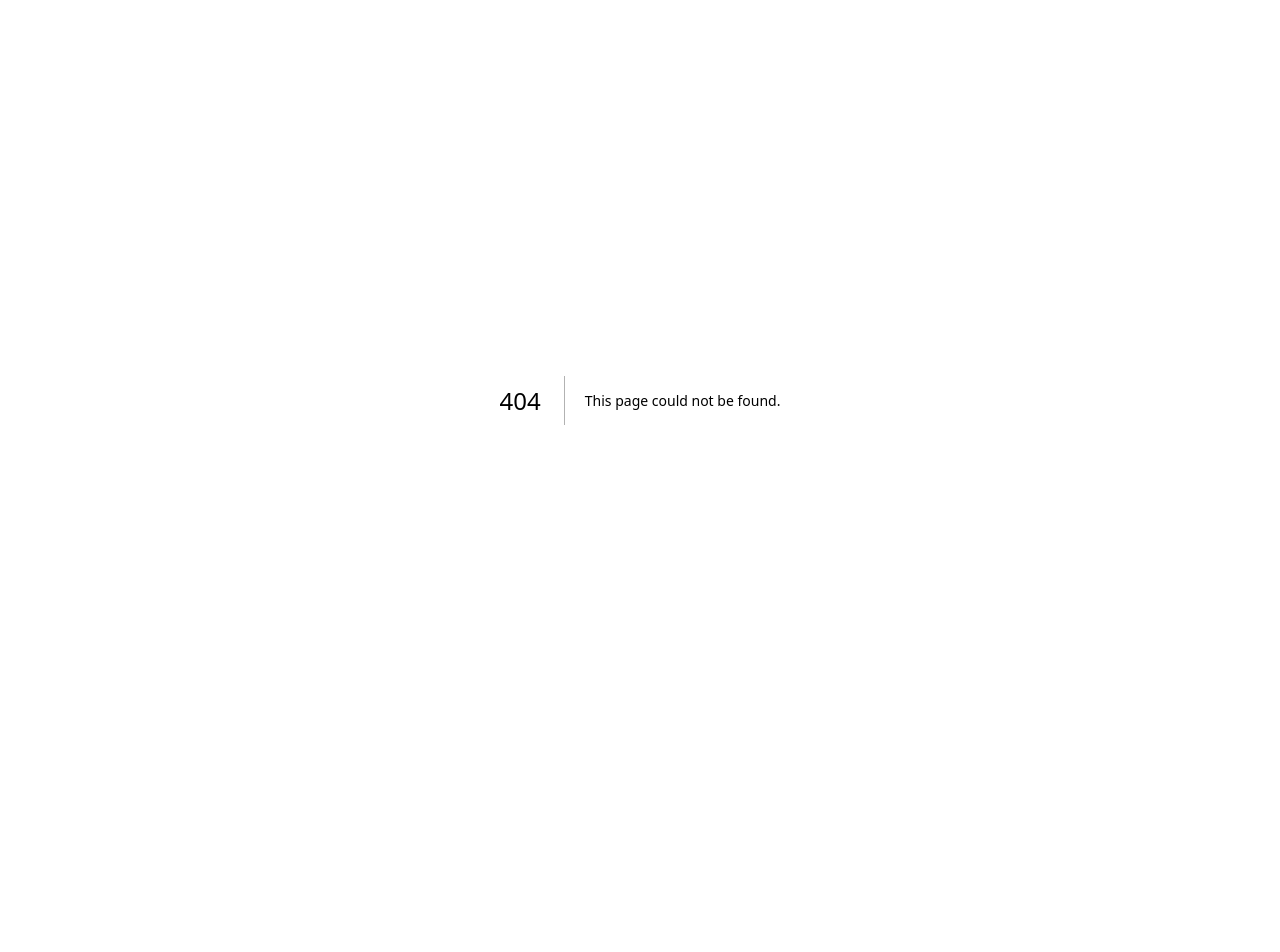
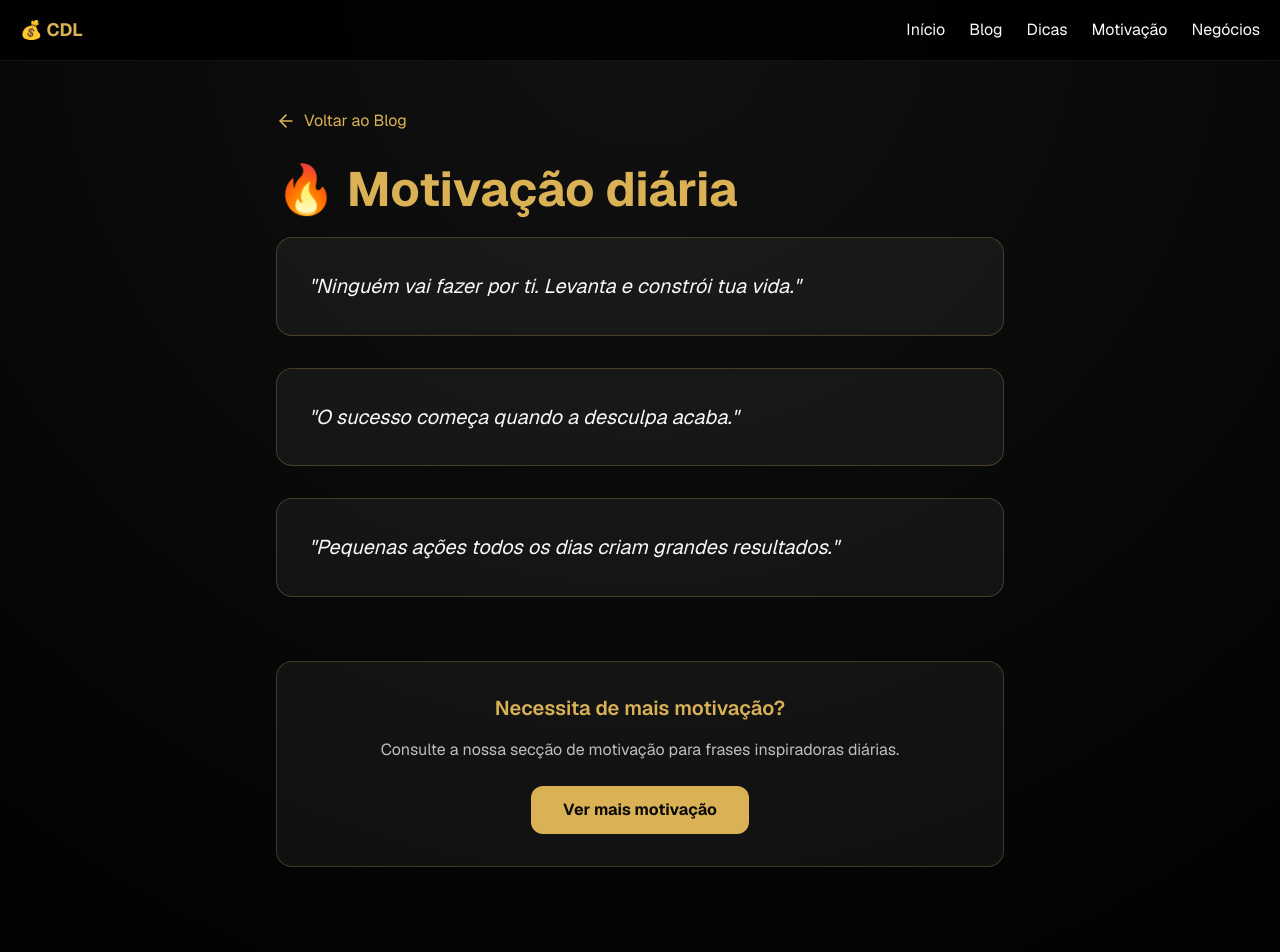
Before and after one commit to celsiooficial-svg/meu-site, a Next.js app: page /blog/motivacao-diaria in a window 1280 px wide. Before the commit this address had no page. Shown: the top 952 px of the page. Before the commit the page ends 800 px from the top, so only its background shows below. Built offline with nearby package versions, Linux system fonts and the light colour scheme.

Commit message:
feat: add DailyMotivation component and blog article
Create reusable component and dedicated blog post with luxury design.

```diff
--- /dev/null
+++ b/app/blog/motivacao-diaria/page.tsx
@@ -0,0 +1,69 @@
+'use client'
+
+import Link from 'next/link'
+import { Navigation } from '@/components/navigation'
+import { ArrowLeft } from 'lucide-react'
+
+export default function MotivacaoDiariaPage() {
+  const quotes = [
+    "Ninguém vai fazer por ti. Levanta e constrói tua vida.",
+    "O sucesso começa quando a desculpa acaba.",
+    "Pequenas ações todos os dias criam grandes resultados."
+  ]
+
+  return (
+    <div className="min-h-screen bg-[radial-gradient(circle_at_top,_#111_0%,_#000_100%)]">
+      <Navigation />
+
+      <div className="container mx-auto px-5 py-12 max-w-3xl">
+        {/* Back Button */}
+        <Link href="/blog" className="inline-flex items-center gap-2 text-primary hover:text-primary/80 transition-colors mb-8">
+          <ArrowLeft size={20} />
+          Voltar ao Blog
+        </Link>
+
+        {/* Article Header */}
+        <article className="text-foreground">
+          <h1 className="text-4xl md:text-5xl font-bold text-primary mb-6 text-balance">
+            🔥 Motivação diária
+          </h1>
+
+          {/* Quotes List */}
+          <div className="space-y-8">
+            {quotes.map((quote, index) => (
+              <div
+                key={index}
+                className="bg-white/5 border border-primary/25 rounded-xl p-8 hover:border-primary/50 transition-colors"
+              >
+                <p className="text-xl text-foreground italic leading-relaxed">
+                  "{quote}"
+                </p>
+              </div>
+            ))}
+          </div>
+
+          {/* CTA Section */}
+          <div className="mt-16 p-8 bg-white/5 border border-primary/25 rounded-xl text-center">
+            <h3 className="text-xl font-semibold text-primary mb-4">
+              Necessita de mais motivação?
+            </h3>
+            <p className="text-foreground/75 mb-6">
+              Consulte a nossa secção de motivação para frases inspiradoras diárias.
+            </p>
+            <Link
+              href="/motivacao"
+              className="inline-block px-8 py-3 bg-primary text-primary-foreground font-bold rounded-lg hover:scale-105 transition-transform"
+            >
+              Ver mais motivação
+            </Link>
+          </div>
+        </article>
+      </div>
+
+      {/* Footer */}
+      <footer className="text-center py-8 text-foreground/50 text-sm mt-16 border-t border-white/10">
+        © 2026 CDL - Código do Lucro
+      </footer>
+    </div>
+  )
+}
--- a/app/blog/page.tsx
+++ b/app/blog/page.tsx
@@ -23,6 +23,13 @@ const articles = [
     title: 'Como ganhar dinheiro online',
     excerpt: 'Existem várias formas de ganhar dinheiro na internet. O segredo não é escolher, é começar.',
     category: 'Dinheiro',
+    date: '2026-04-28'
+  },
+  {
+    slug: 'motivacao-diaria',
+    title: 'Motivação diária',
+    excerpt: '"Ninguém vai fazer por ti. Levanta e constrói tua vida."',
+    category: 'Motivação',
     date: '2026-04-28'
   }
 ]
--- /dev/null
+++ b/components/daily-motivation.tsx
@@ -0,0 +1,30 @@
+'use client'
+
+export function DailyMotivation() {
+  const quotes = [
+    "Ninguém vai fazer por ti. Levanta e constrói tua vida.",
+    "O sucesso começa quando a desculpa acaba.",
+    "Pequenas ações todos os dias criam grandes resultados."
+  ]
+
+  return (
+    <div className="bg-white/5 border border-primary/25 rounded-xl p-8">
+      <h2 className="text-3xl font-bold text-primary mb-8 text-center">
+        🔥 Motivação diária
+      </h2>
+
+      <div className="space-y-6">
+        {quotes.map((quote, index) => (
+          <div
+            key={index}
+            className="p-6 bg-primary/10 border-l-4 border-primary rounded-lg hover:bg-primary/15 transition-colors"
+          >
+            <p className="text-lg text-foreground italic leading-relaxed">
+              "{quote}"
+            </p>
+          </div>
+        ))}
+      </div>
+    </div>
+  )
+}
```
